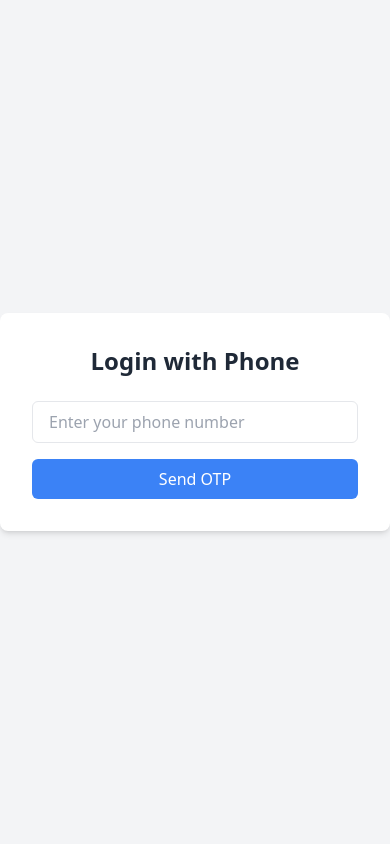
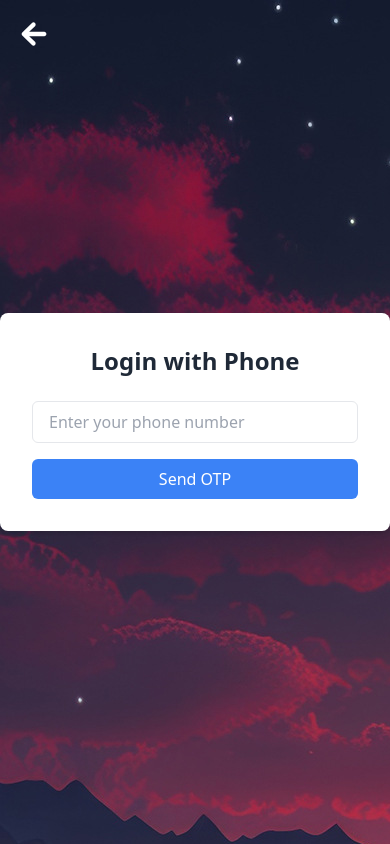
Before and after one commit to LengLKR/daily-boost23, a Next.js app: page /phoneLogin in a window 390 px wide. Built offline with nearby package versions, Linux system fonts and the light colour scheme.

Commit message:
ปรับปรุงหน้า phoneLogin แต่ยังไม่จ่ายตัง

```diff
--- a/src/pages/ForgetPassword.js
+++ b/src/pages/ForgetPassword.js
@@ -40,6 +40,7 @@ const ForgetPassword = () => {
   const handleBackToLogin = () => {
     router.push("/?showLogin=true");
   };
+
   const BackToLogin = () => {
     router.push("/?showLogin=true");
   };
--- a/src/pages/index.js
+++ b/src/pages/index.js
@@ -315,7 +315,7 @@ export default function Home() {
             <QRCodeComponent lineID="@686bymtt" />
             <button
               onClick={toggleQRCode}
-              className="mt-4 px-4 py-2 text-white font-serif  bg-violet-500 rounded-full shadow-lg hover:bg-violet-600   transition-all duration-300 transform hover:scale-105"
+              className="mt-4 px-4 py-2 text-white font-serif  bg-blue-500 rounded-full shadow-lg hover:bg-blue-600   transition-all duration-300 transform hover:scale-105"
             >
               ปิด
             </button>
@@ -486,7 +486,7 @@ export default function Home() {
                     className="p-1 bg-white rounded-full"
                     onClick={loginWithPhone}
                   >
-                    <FaPhoneAlt className="text-2xl text-purple-500" />
+                    <FaPhoneAlt className="text-2xl text-black" />
                   </button>
                   <button
                     type="button"
--- a/src/pages/login.js
+++ b/src/pages/login.js
@@ -11,14 +11,11 @@ import {
 import { auth, googleProvider } from "./google";
 import { sendDataToFirestore } from "./service";
 
-
-
 const AuthPage = () => {
   const [isLogin, setIsLogin] = useState(true);
   const [email, setEmail] = useState("");
   const [password, setPassword] = useState("");
   const [showPassword, setShowPassword] = useState(false);
-  const router = useRouter();
 
   const handleToggle = () => {
     setIsLogin(!isLogin);
--- a/src/pages/phoneLogin.js
+++ b/src/pages/phoneLogin.js
@@ -7,12 +7,14 @@ import {
   PhoneAuthProvider,
   signInWithCredential,
 } from "firebase/auth";
-
+import { useRouter } from "next/router";
+import { IoMdArrowRoundBack } from "react-icons/io";
 const PhoneLogin = () => {
   const [phoneNumber, setPhoneNumber] = useState("");
   const [otp, setOtp] = useState("");
   const [verificationId, setVerificationId] = useState("");
   const [isOtpSent, setIsOtpSent] = useState(false);
+  const router = useRouter();
 
   // Firebase Configuration
   const firebaseConfig = {
@@ -26,7 +28,6 @@ const PhoneLogin = () => {
     appId: "1:265220609618:web:63c2055428b0a05baef18b",
     measurementId: "G-J63G9Y5YHJ",
   };
-
 
   // Initialize Firebase
   let app;
@@ -42,7 +43,8 @@ const PhoneLogin = () => {
   // Setup Recaptcha
   const setupRecaptcha = () => {
     if (!window.recaptchaVerifier) {
-      window.recaptchaVerifier = new RecaptchaVerifier(   auth,
+      window.recaptchaVerifier = new RecaptchaVerifier(
+        auth,
         "recaptcha-container", // ต้องมี id "recaptcha-container" ใน DOM
         {
           size: "invisible", // หรือใช้ "normal" เพื่อแสดง
@@ -50,16 +52,20 @@ const PhoneLogin = () => {
             console.log("Recaptcha solved successfully.");
           },
           "expired-callback": () => {
-            console.log("Recaptcha expired. Please retry",requestOtp);
+            console.log("Recaptcha expired. Please retry", requestOtp);
           },
         }
-
       );
-      window.recaptchaVerifier.render().then((widgetId) => {
-        console.log("Recaptcha rendered successfully with widgetId:", widgetId);
+      window.recaptchaVerifier
+        .render()
+        .then((widgetId) => {
+          console.log(
+            "Recaptcha rendered successfully with widgetId:",
+            widgetId
+          );
         })
         .catch((error) => {
-        alert(error.toString())
+          alert(error.toString());
           console.error("Error rendering Recaptcha:", error);
         });
     }
@@ -69,12 +75,19 @@ const PhoneLogin = () => {
   const requestOtp = async (e) => {
     e.preventDefault();
     setupRecaptcha();
-    const applicationVerifier = new RecaptchaVerifier(auth,'recaptcha-container');
+    const applicationVerifier = new RecaptchaVerifier(
+      auth,
+      "recaptcha-container"
+    );
     // try {
-    if(phoneNumber?.startsWith("0")){
-      setPhoneNumber("+66"+ phoneNumber.substring(0,1))
+    if (phoneNumber?.startsWith("0")) {
+      setPhoneNumber("+66" + phoneNumber.substring(0, 1));
     }
-      const confirmationResult = await signInWithPhoneNumber(auth, phoneNumber, applicationVerifier);
+    const confirmationResult = await signInWithPhoneNumber(
+      auth,
+      phoneNumber,
+      applicationVerifier
+    );
     // const credential = await confirmationResult.confirm(verificationCode);
     setVerificationId(confirmationResult.verificationId);
     setIsOtpSent(true);
@@ -95,9 +108,24 @@ const PhoneLogin = () => {
       console.log("Error verifying OTP:", error);
     }
   };
+  const BackToLogin = () => {
+    router.push("/?showLogin=true");
+  };
+
 
   return (
-    <div className="min-h-screen flex items-center justify-center bg-gray-100">
+    <div
+      className="min-h-screen flex items-center justify-center bg-gray-100"
+      style={{ backgroundImage: "url('withPhone.jpg')" }}
+    >
+        <div>
+        <button
+          className="fixed top-4 left-4 z-50 text-4xl text-white underline hover:text-blue-800 transition-colors font-serif"
+          onClick={BackToLogin}
+        >
+         <IoMdArrowRoundBack />
+        </button>
+      </div>
       <div className="bg-white p-8 rounded-lg shadow-md w-full max-w-md">
         <h2 className="text-2xl font-semibold text-center text-gray-800 mb-6">
           Login with Phone
```
Also changed, not shown: public/withPhone.jpg (added). Lines whose indentation alone changed are shown as unchanged.
